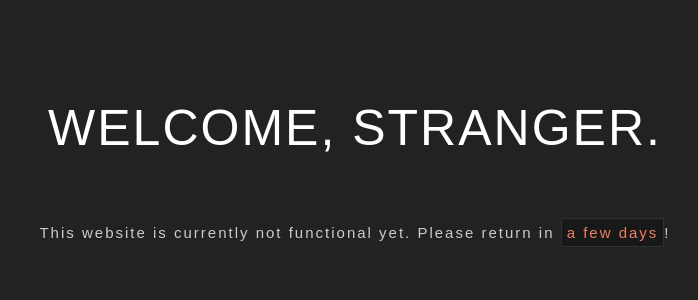
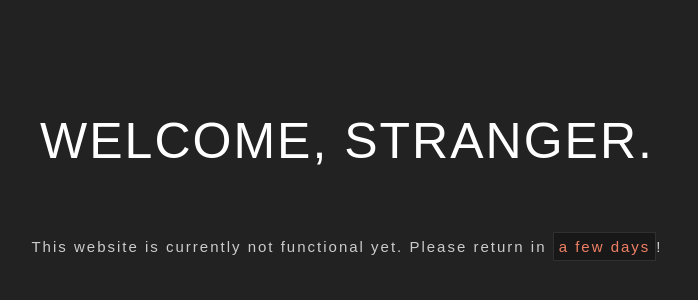
Before and after one commit to W-R-C/zofhost.com, a plain HTML site: page index.html in a window 1280 px wide. Shown: the part 288-588 px from the top of the page, without its empty margins (293-991 px from the left). Drawn offline with Linux system fonts and the light colour scheme; files that its build step writes are made by us from their sources.

Commit message:
Update main.css

```diff
--- a/main.css
+++ b/main.css
@@ -8,10 +8,8 @@ html {
 
 .wrapper {
   text-align: center;
-  width: 100%;
-  top: 50%;
-  margin-top: -55px;
-  position: absolute;
+  max-width: 100%;
+  margin-top: 50vh;
   min-width: 200px;
   letter-spacing: 2px;
 }
```
